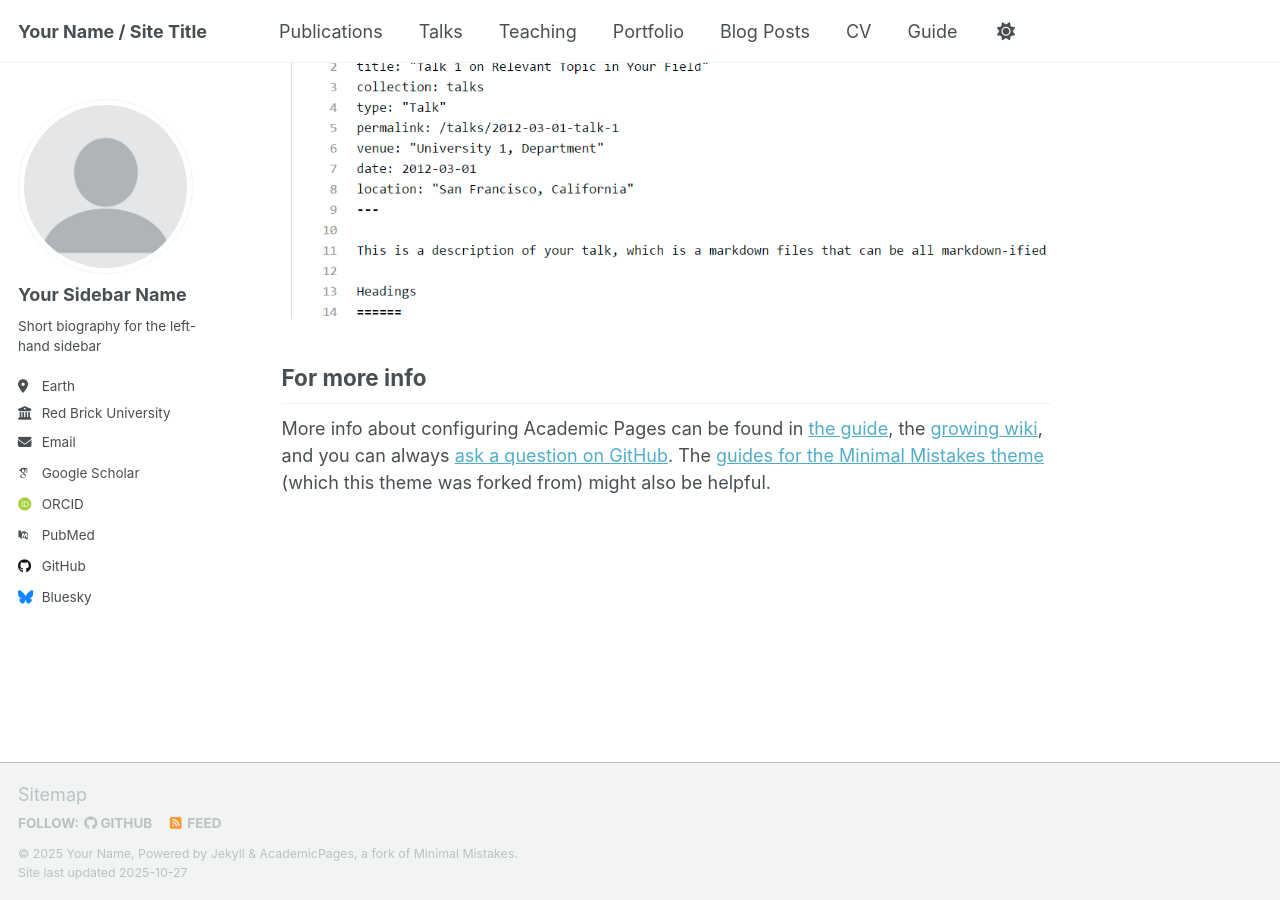
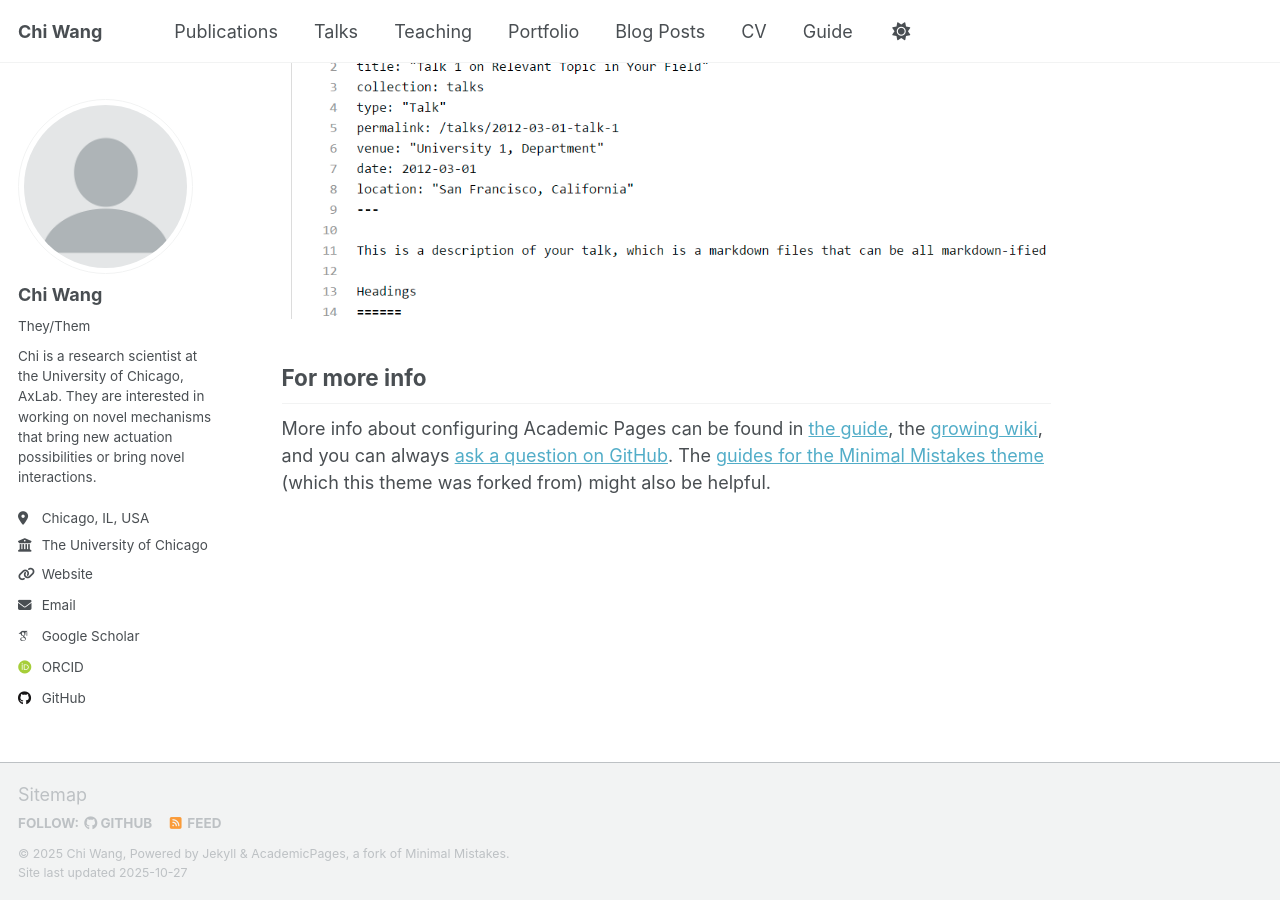
Before and after one commit to ChiWang-Bio/ChiWang-Bio.github.io, a Jekyll site: the page built from _pages/about.md, in a window 1280 px wide and 900 px high, scrolled down 2880 px. Built offline with Jekyll 4.4.1, drawn with Linux system fonts in a browser that asks for light colours; some web fonts are replaced; a script that is not in the unit is left out.

Commit message:
Update _config.yml, to change basic fields

```diff
--- a/_config.yml
+++ b/_config.yml
@@ -9,14 +9,14 @@
 # Basic Site Settings
 locale                   : "en-US"
 site_theme               : "default" # Currently available options are "default", "air"
-title                    : "Your Name / Site Title"
+title                    : "Chi Wang"
 title_separator          : "-"
-name                     : &name "Your Name"
-description              : &description "Your Name's academic portfolio"   # Update this with a general description of your site, this is the default if not overridden by a page
-url                      : https://academicpages.github.io # The base hostname & protocol for your site e.g. "https://[your GitHub username].github.io",
+name                     : &name "Chi Wang"
+description              : &description "Pre-Doc Master Student at University of Chicago"   # Update this with a general description of your site, this is the default if not overridden by a page
+url                      : https://chiwang-bio.github.io/ # The base hostname & protocol for your site e.g. "https://[your GitHub username].github.io",
                                                            # or if you already have some other page hosted on Github then use "https://[your GitHub username].github.io/[Your Repo Name]"
 baseurl                  : "" # the subpath of your site, e.g. "/blog"
-repository               : "academicpages/academicpages.github.io"
+repository               : "chiwang-bio.github.io"
 
 # Site Author - The following control what appear as part of the author content on the side bar.
 #               If a field is blank the icon and link will not appear, otherwise it will be shown.
@@ -24,69 +24,32 @@ repository               : "academicpages/academicpages.github.io"
 author:
   # Biographic information
   avatar           : "profile.png"
-  name             : "Your Sidebar Name"
-  pronouns         : # example: "she/her"
-  bio              : "Short biography for the left-hand sidebar"
-  location         : "Earth"
-  employer         : "Red Brick University"
-  uri              : # URL
-  email            : "none@example.org"
+  name             : "Chi Wang"
+  pronouns         : "They/Them"# example: "she/her"
+  bio              : "Chi is a research scientist at the University of Chicago, AxLab. They are interested in working on novel mechanisms that bring new actuation possibilities or bring novel interactions."
+  location         : "Chicago, IL, USA"
+  employer         : "The University of Chicago"
+  uri              : https://chiwang-bio.github.io# URL
+  email            : "chiwang@uchicago.edu"
 
   # Academic websites
-  academia         : # URL
-  arxiv            : # URL - Update with the correct link to your profile
-  googlescholar    : "https://scholar.google.com/citations?user=PS_CX0AAAAAJ"
-  inspire-hep      : # URL
-  impactstory      : # URL
-  orcid            : "https://orcid.org/yourorcidurl"
-  semantic         : # URL
-  pubmed           : "https://www.ncbi.nlm.nih.gov/pubmed/?term=john+snow"
-  researchgate     : # URL
-  scopus           : # URL
+  googlescholar    : "https://scholar.google.com/citations?hl=en&user=fhuhEEQAAAAJ"
+  orcid            : "https://orcid.org/0009-0000-6203-532X"
 
   # Repositories and software development
-  bitbucket        : # Username - Update with your username on the site
-  codepen          : # Username
-  dribbble         : # Username
   github           : "academicpages"
   kaggle           : # Username
   stackoverflow    : # User number or user number and name (i.e., use "1" or "1/jeff-atwood")
 
   # Social media
-  artstation       : # Username
-  bluesky          : "bsky.app" # Replace this with you Bluesky username
-  facebook         : # Username
-  flickr           : # Username
-  foursquare       : # Username
-  goodreads        : # Username
-  google_plus      : # Username
-  keybase          : # Username
   instagram        : # Username
-  lastfm           : # Username
-  linkedin         : # Username
-  mastodon         : # URL
-  medium           : # URL
-  pinterest        : # Username
-  soundcloud       : # Username
-  steam            : # Username
-  telegram         : # URL
-  tumblr           : # Username
-  twitter          : # Username for X / Twitter
-  vine             : # Username
-  weibo            : # Username
-  wikipedia        : # Username
-  xing             : # Username
   youtube          : # Username
-  zhihu            : # Username
+
 
 # Publication Category - The following the list of publication categories and their headings
 publication_category:
-  books:
-    title: 'Books'
-  manuscripts:
-    title: 'Journal Articles'
   conferences:
-    title: 'Conference Papers'
+    title: 'Model-Based Planning and Control for Terrestrial-Aerial Bimodal Vehicles with Passive Wheels'
 
 # Site Settings
 teaser                   :  # filename of teaser fallback teaser image placed in /images/ for social media previews
```
